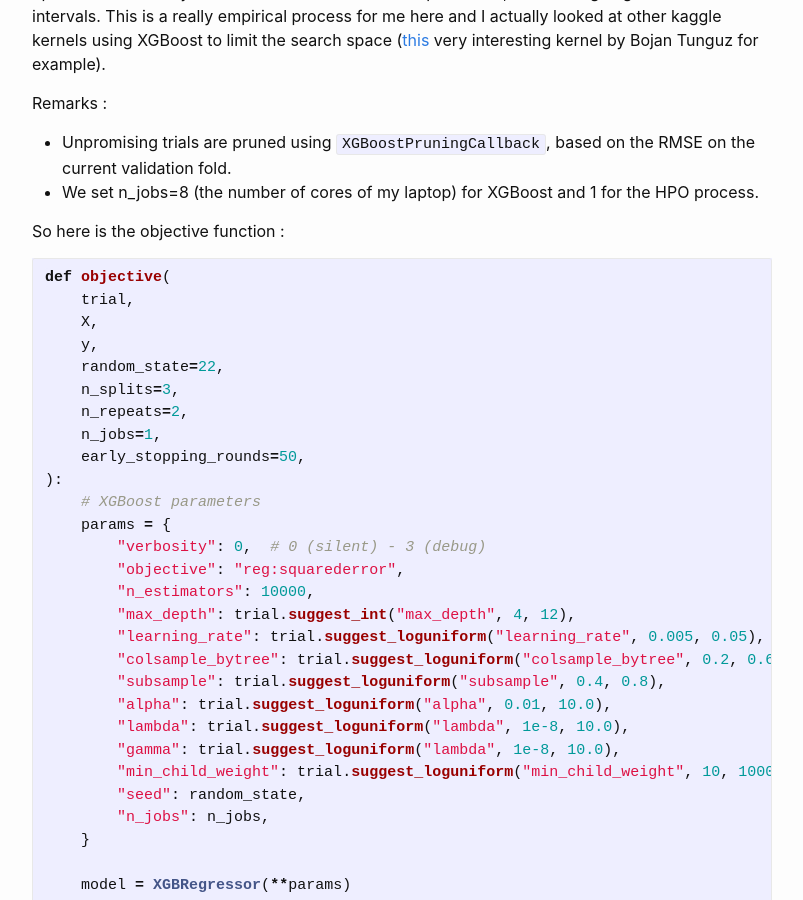
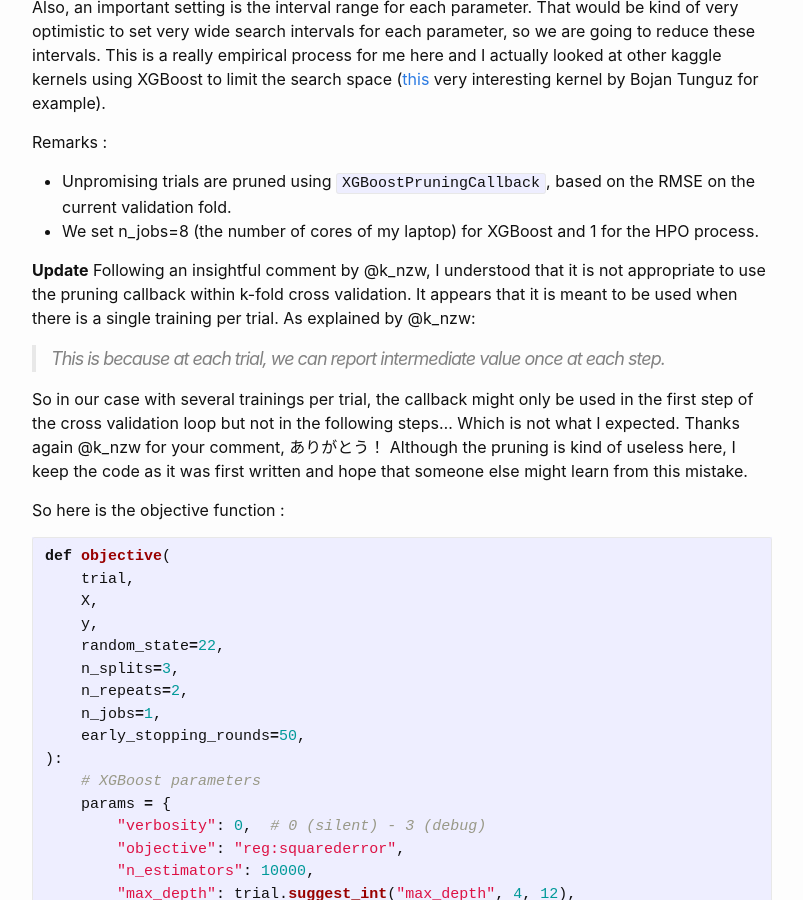
Before and after one commit to aetperf/aetperf.github.io, a Jekyll site: the page built from _posts/2021-02-16-Optuna-+-XGBoost-on-a-tabular-dataset.md, in a window 1280 px wide and 900 px high, scrolled down 8589 px. Shown: the whole window, without its empty margins (238-1041 px from the left). Built offline with Jekyll 4.4.1, drawn with Linux system fonts in a browser that asks for light colours; comment, search, counter and statistics services are not loaded; some of the changed text lies outside the part shown.

Commit message:
small update following a comment

```diff
--- a/_posts/2021-02-16-Optuna-+-XGBoost-on-a-tabular-dataset.md
+++ b/_posts/2021-02-16-Optuna-+-XGBoost-on-a-tabular-dataset.md
@@ -9,6 +9,8 @@ tags: Python XGBoost Optuna HPO kaggle tabular regression supervised
 <p align="center">
   <img width="400" src="/img/2021-02-16_01/logos.png" alt="Optuna + XGBoost logo">
 </p>
+
+**Updated** Sep 16, 2021 following a comment by @k_nzw about XGBoostPruningCallback
 
 The purpose of this Python notebook is to give a simple example of hyperparameter optimization (HPO) using Optuna and XGBoost. We are going to perform a regression on tabular data with single output.
 
@@ -464,6 +466,12 @@ Remarks :
 - Unpromising trials are pruned using `XGBoostPruningCallback`, based on the RMSE on the current validation fold.
 - We set n_jobs=8 (the number of cores of my laptop) for XGBoost and 1 for the HPO process.
 
+**Update** Following an insightful comment by @k_nzw, I understood that it is not appropriate to use the pruning callback within k-fold cross validation. It appears that it is meant to be used when there is a single training per trial. As explained by @k_nzw:
+
+> This is because at each trial, we can report intermediate value once at each step.
+
+So in our case with several trainings per trial, the callback might only be used in the first step of the cross validation loop but not in the following steps... Which is not what I expected. Thanks again @k_nzw for your comment, ありがとう！ Although the pruning is kind of useless here, I keep the code as it was first written and hope that someone else might learn from this mistake.
+
 
 So here is the objective function :
 
```
Also changed, not shown: _posts/WP_2021-02-16-Optuna-+-XGBoost-on-a-tabular-dataset.md (+9 -0 lines).
